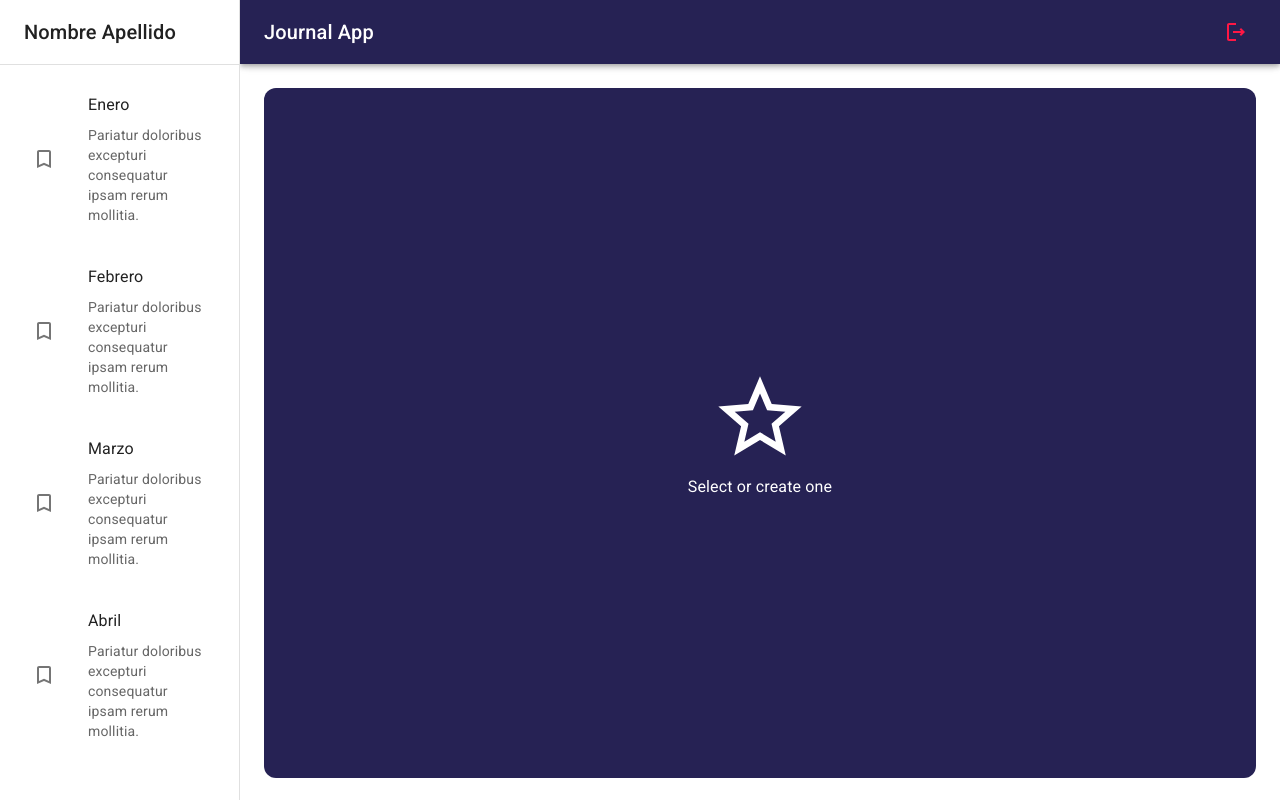
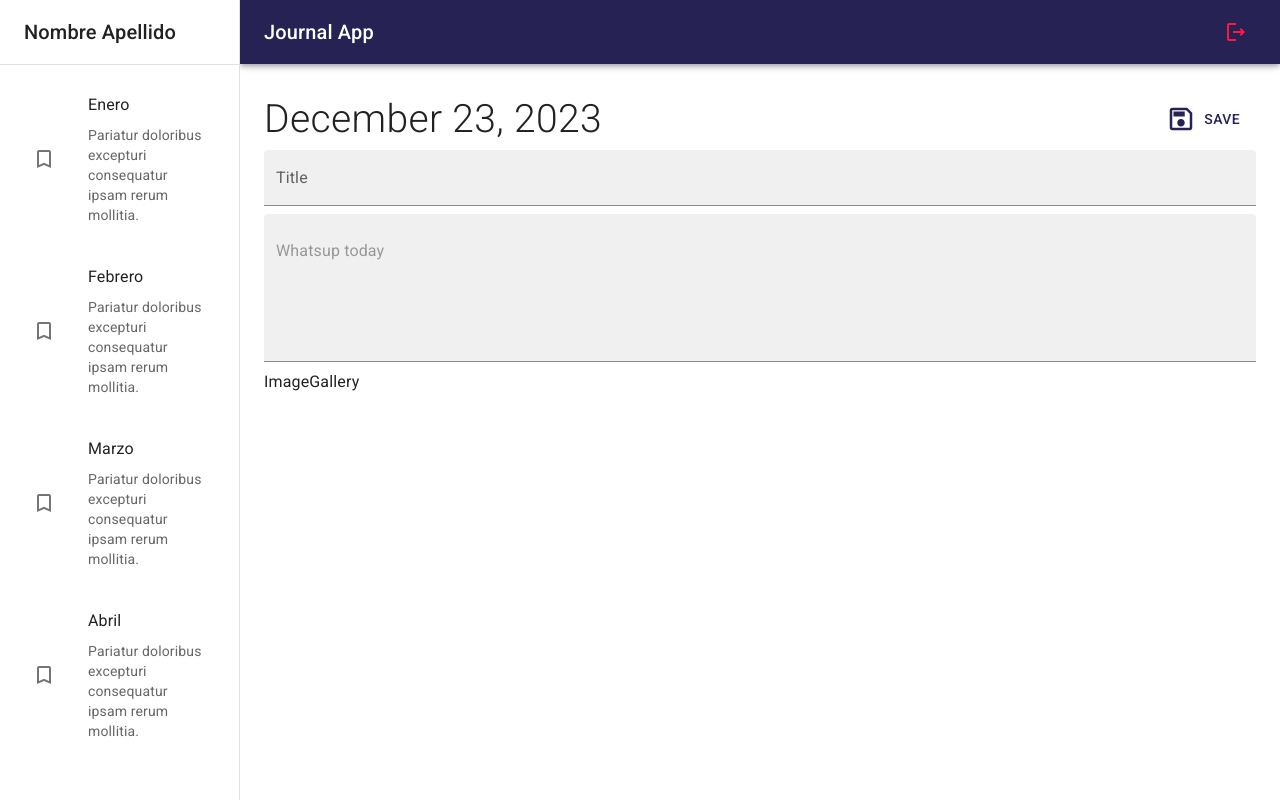
Before and after one commit to EdsonJSF/react-journal-app, a React (Vite) app: page / in a window 1280 px wide. Built offline with nearby package versions, Linux system fonts and the light colour scheme.

Commit message:
Feat: NoteView

```diff
--- /dev/null
+++ b/src/journal/components/ImageGallery.jsx
@@ -0,0 +1,6 @@
+
+export const ImageGallery = () => {
+  return (
+    <div>ImageGallery</div>
+  )
+}
--- a/src/journal/components/index.js
+++ b/src/journal/components/index.js
@@ -1,2 +1,3 @@
+export * from "./ImageGallery";
 export * from "./JournalNavBar";
 export * from "./JournalSideBar";
--- a/src/journal/pages/JournalPage.jsx
+++ b/src/journal/pages/JournalPage.jsx
@@ -1,10 +1,12 @@
 import { JournalLayout } from "../layout/JournalLayout";
+import { NoteView } from "../views/NoteView";
 import { NothingSelectedView } from "../views/NothingSelectedView";
 
 export const JournalPage = () => {
   return (
     <JournalLayout>
-      <NothingSelectedView />
+      {/* <NothingSelectedView /> */}
+      <NoteView/>
     </JournalLayout>
   );
 };
--- /dev/null
+++ b/src/journal/views/NoteView.jsx
@@ -0,0 +1,49 @@
+import { SaveOutlined } from "@mui/icons-material";
+import { Button, Grid, TextField, Typography } from "@mui/material";
+import { ImageGallery } from "../components";
+
+export const NoteView = () => {
+  return (
+    <Grid
+      container
+      direction="row"
+      justifyContent="space-between"
+      alignItems="center"
+      sx={{ mb: 1 }}
+    >
+      <Typography fontSize={39} fontWeight="light">
+        December 23, 2023
+      </Typography>
+
+      <Grid item>
+        <Button color="primary" sx={{ padding: 2 }}>
+          <SaveOutlined sx={{ fontSize: 30, mr: 1 }} />
+          Save
+        </Button>
+      </Grid>
+
+      <Grid container>
+        <TextField
+          type="text"
+          variant="filled"
+          fullWidth
+          placeholder="Insert a title"
+          label="Title"
+          sx={{ border: "none", mb: 1 }}
+        />
+
+        <TextField
+          type="text"
+          variant="filled"
+          fullWidth
+          multiline
+          minRows={5}
+          placeholder="Whatsup today"
+          sx={{ border: "none", mb: 1 }}
+        />
+      </Grid>
+
+      <ImageGallery />
+    </Grid>
+  );
+};
--- a/src/journal/views/index.js
+++ b/src/journal/views/index.js
@@ -1 +1,2 @@
+export * from "./NoteView";
 export * from "./NothingSelectedView";
```
